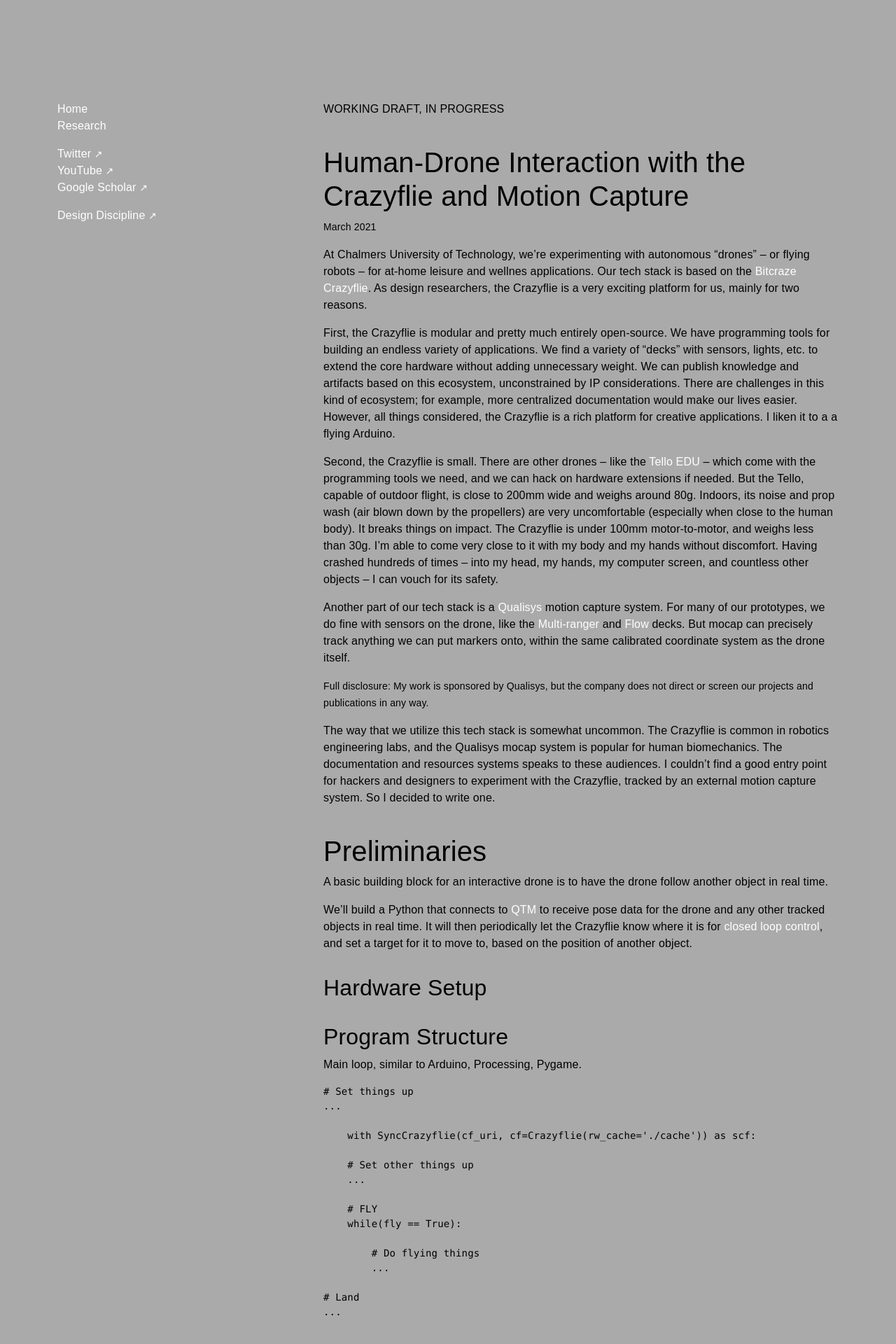
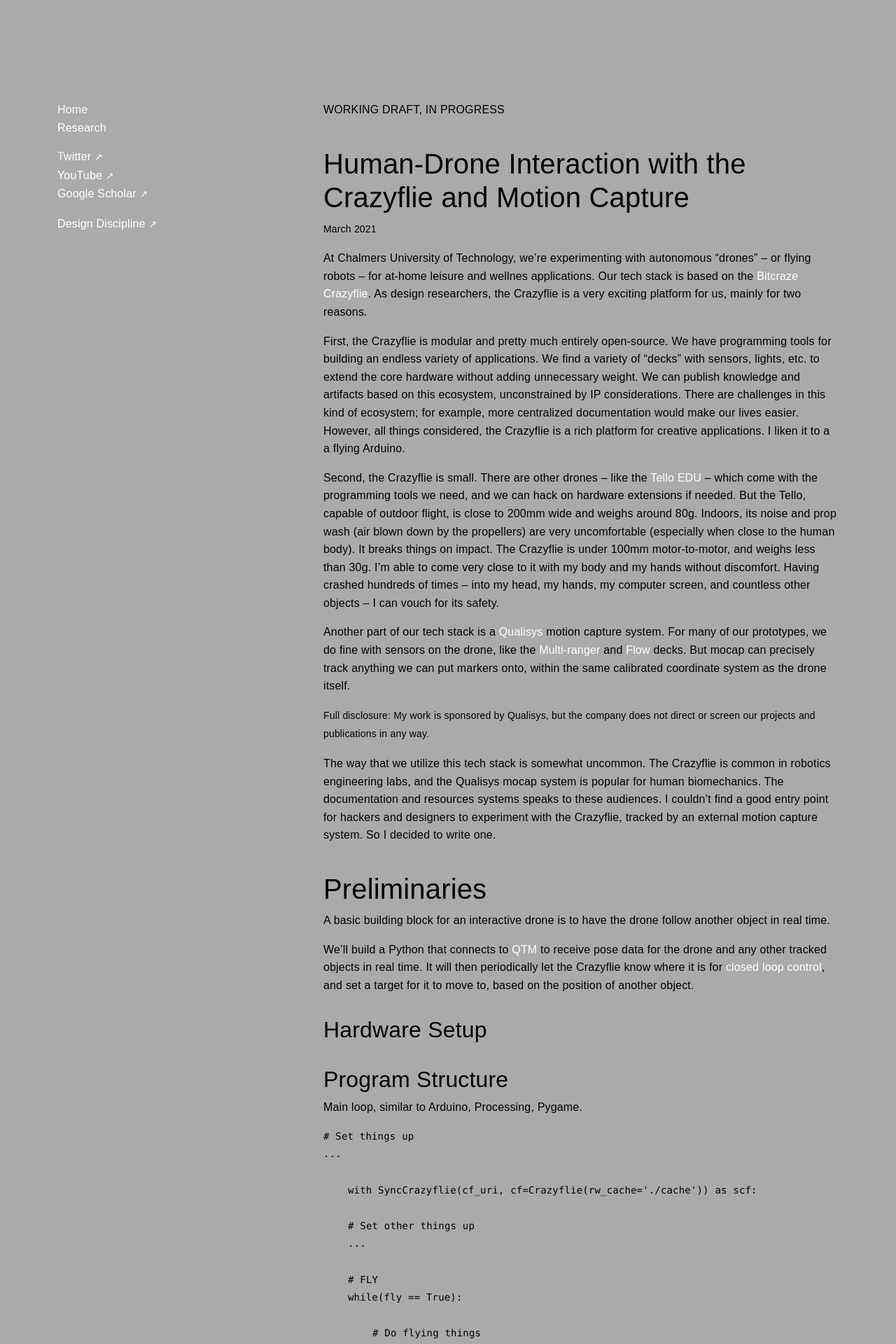
Before and after one commit to l77l77/mbaytas.github.io, a Jekyll site: the page built from crazyflie.md, in a window 1280 px wide. Shown: the top 1920 px of the page at 70% size. Built offline with Jekyll 4.4.1, drawn with Linux system fonts in a browser that asks for light colours; some web fonts are replaced; our own code applies the rules of GitHub Pages for plain Markdown files; comment, search, counter and statistics services are not loaded.

Commit message:
Update default.html

```diff
--- a/_layouts/default.html
+++ b/_layouts/default.html
@@ -20,9 +20,10 @@
       body {
         font-family: neue-haas-grotesk-text, sans-serif;
         letter-spacing: 0.01em;
+        line-height: 1.6em;
+        word-spacing: 0.01em;
       }
       h1, h2, h3, h4 {
-        font-family: neue-haas-grotesk-text, sans-serif;
         font-weight: 300;
         margin-top: 1em;
       }
```
